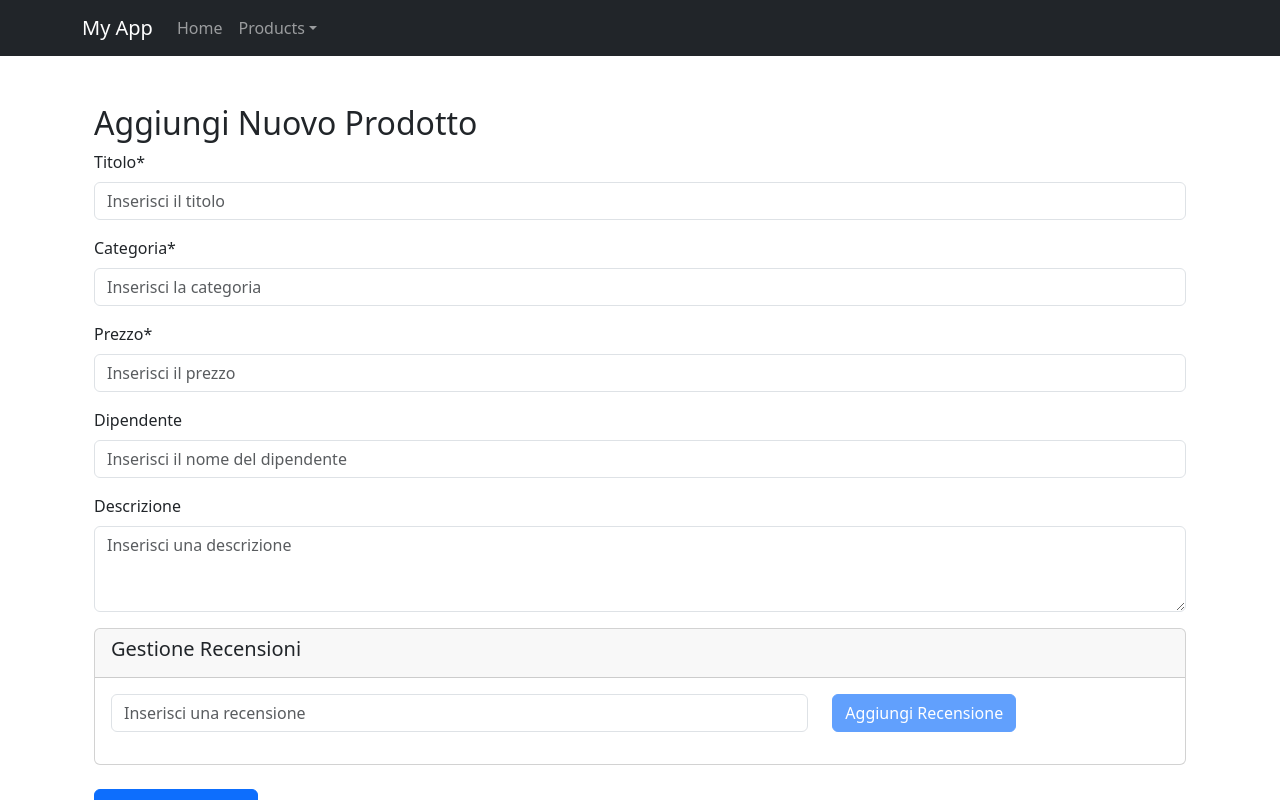
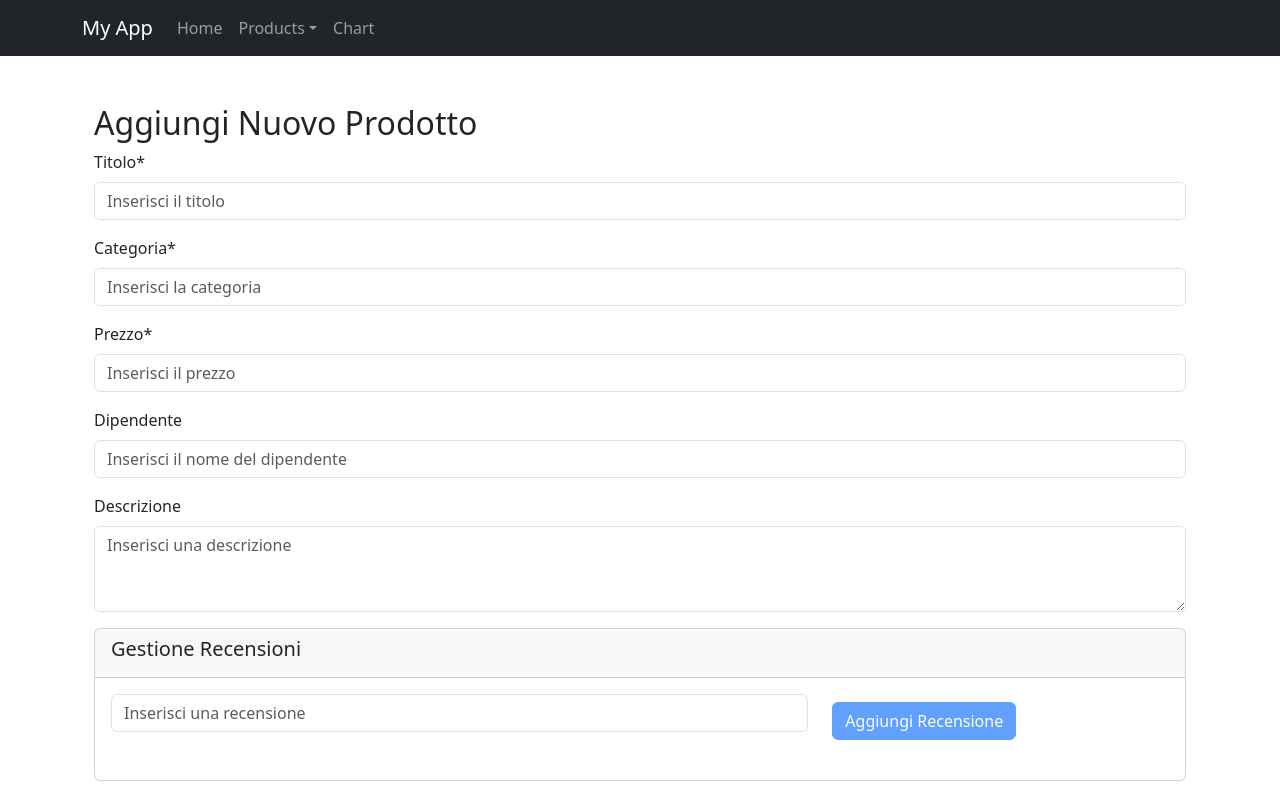
Before and after one commit to greek19/euris-test, a React (Vite) app: page /add-product in a window 1280 px wide. Shown: the top 800 px of the page. Built offline with nearby package versions, Linux system fonts and the light colour scheme.

Commit message:
implementazione chart

```diff
--- a/package.json
+++ b/package.json
@@ -16,13 +16,15 @@
     "bootstrap-icons": "^1.11.3",
     "chart.js": "^4.4.6",
     "cypress": "^13.16.0",
+    "formik": "^2.4.6",
     "react": "^18.3.1",
     "react-bootstrap": "^2.10.6",
     "react-chartjs-2": "^5.2.0",
     "react-dom": "^18.3.1",
     "react-redux": "^9.1.2",
     "react-router-bootstrap": "^0.26.3",
-    "react-router-dom": "^7.0.1"
+    "react-router-dom": "^7.0.1",
+    "yup": "^1.4.0"
   },
   "devDependencies": {
     "@eslint/js": "^9.15.0",
--- a/src/App.jsx
+++ b/src/App.jsx
@@ -4,6 +4,7 @@ import Home from './pages/Home';
 import Products from './pages/Products';
 import Layout from './components/Layout';
 import AddProduct from './pages/AddProduct';
+import CategoryChart from './pages/CategoryChart';
 
 const App = () => {
   return (
@@ -12,6 +13,7 @@ const App = () => {
         <Route path="/" element={<Home />} />
         <Route path="/products" element={<Products />} />
         <Route path="/add-product" element={<AddProduct />} />
+        <Route path='/chart' element={<CategoryChart />} />
       </Routes>
     </Layout>
   );
--- a/src/components/Header.jsx
+++ b/src/components/Header.jsx
@@ -26,6 +26,10 @@ const Header = () => {
                 Nuovo Prodotto
               </NavDropdown.Item>
             </NavDropdown>
+
+            <Nav.Link as={Link} to="/chart">
+              Chart
+            </Nav.Link>
           </Nav>
         </Navbar.Collapse>
       </Container>
--- a/src/features/products/productsApi.js
+++ b/src/features/products/productsApi.js
@@ -21,7 +21,10 @@ export const productsApi = createApi({
         method: 'DELETE',
       }),
     }),
+    getCategoriesStats: builder.query({
+      query: () => '/stats/categories', // Query per ottenere la statistica delle categorie
+    }),
   }),
 });
 
-export const { useGetProductsQuery, useAddProductMutation, useDeleteProductMutation } = productsApi;
+export const { useGetProductsQuery, useAddProductMutation, useDeleteProductMutation, useGetCategoriesStatsQuery } = productsApi;
--- a/src/pages/AddProduct.jsx
+++ b/src/pages/AddProduct.jsx
@@ -1,88 +1,85 @@
-import React, { useState } from "react";
-import { Form, Button, Container, Alert, ListGroup, Row, Col, Card, Toast, ToastContainer } from "react-bootstrap";
-import { useAddProductMutation } from "../features/products/productsApi"; // Importa il servizio RTK Query
+import React from "react";
+import { Formik, Field, Form, ErrorMessage } from "formik";
+import * as Yup from "yup";
+import {
+  Button,
+  Container,
+  Alert,
+  Card,
+  ListGroup,
+  Row,
+  Col,
+  Toast,
+  ToastContainer,
+  Pagination,
+} from "react-bootstrap";
+import { useAddProductMutation } from "../features/products/productsApi";
 
 const AddProduct = () => {
-  const [title, setTitle] = useState("");
-  const [category, setCategory] = useState("");
-  const [price, setPrice] = useState("");
-  const [employee, setEmployee] = useState("");
-  const [description, setDescription] = useState("");
-  const [reviewInput, setReviewInput] = useState(""); // Stato per l'input recensione
-  const [reviews, setReviews] = useState([]); // Stato per la lista recensioni
-  const [errors, setErrors] = useState({}); // Stato per gestire errori di validazione
-  const [success, setSuccess] = useState(false);
-  const [showToast, setShowToast] = useState(false); // Stato per il Toast
-
-  // Hook per la chiamata API
+  const [reviews, setReviews] = React.useState([]);
+  const [currentPage, setCurrentPage] = React.useState(1);
+  const [showToast, setShowToast] = React.useState(false);
+  const reviewsPerPage = 10;
   const [addProduct, { isLoading, isError, error }] = useAddProductMutation();
 
-  // Validazione dei campi obbligatori
-  const validateFields = () => {
-    const newErrors = {};
-    if (!title.trim()) newErrors.title = "Il titolo è obbligatorio.";
-    if (!category.trim()) newErrors.category = "La categoria è obbligatoria.";
-    if (!price || isNaN(price) || parseFloat(price) <= 0)
-      newErrors.price = "Il prezzo deve essere un numero positivo.";
-    return newErrors;
-  };
+  const handlePageChange = (page) => setCurrentPage(page);
 
-  // Funzione per aggiungere una recensione alla lista
-  const handleAddReview = () => {
-    if (reviewInput.trim()) {
-      setReviews([...reviews, reviewInput.trim()]);
-      setReviewInput(""); // Resetta il campo di input
+  const paginatedReviews = reviews.slice(
+    (currentPage - 1) * reviewsPerPage,
+    currentPage * reviewsPerPage
+  );
+
+  const validationSchema = Yup.object().shape({
+    title: Yup.string()
+      .required("Il titolo è obbligatorio.")
+      .max(100, "Il titolo non può superare i 100 caratteri."),
+    category: Yup.string().required("La categoria è obbligatoria."),
+    price: Yup.number()
+      .typeError("Il prezzo deve essere un numero valido.")
+      .positive("Il prezzo deve essere maggiore di zero.")
+      .max(9999999.99, "Il prezzo non può superare 9999999.99.")
+      .required("Il prezzo è obbligatorio."),
+    employee: Yup.string().max(100, "Il nome del dipendente è troppo lungo."),
+    description: Yup.string().max(500, "La descrizione non può superare i 500 caratteri."),
+  });
+
+  const handleAddReview = (review, setFieldValue) => {
+    if (review.trim()) {
+      setReviews([...reviews, review.trim()]);
+      setFieldValue("reviewInput", ""); // Resetta il campo di input
     }
   };
 
-  // Funzione per eliminare una recensione dalla lista
   const handleDeleteReview = (index) => {
     setReviews(reviews.filter((_, i) => i !== index));
   };
 
-  // Funzione per gestire l'invio del prodotto
-  const handleSubmit = async (e) => {
-    e.preventDefault();
-    const newErrors = validateFields();
-    if (Object.keys(newErrors).length > 0) {
-      setErrors(newErrors); // Mostra errori
-      return;
-    }
-
-    // Crea il nuovo prodotto
+  const handleSubmit = async (values, { resetForm }) => {
     const newProduct = {
-      title,
-      category,
-      price: parseFloat(price),
-      employee,
-      description,
+      ...values,
+      price: parseFloat(values.price),
       reviews,
     };
 
     try {
-      const response = await addProduct(newProduct).unwrap(); // Chiamata all'API
+      await addProduct(newProduct).unwrap();
 
-      setSuccess(true);
       setShowToast(true); // Mostra il Toast
-
-      // Resetta il form
-      setTitle("");
-      setCategory("");
-      setPrice("");
-      setEmployee("");
-      setDescription("");
-      setReviews([]);
-      setErrors({});
+      resetForm(); // Resetta il form
+      setReviews([]); // Resetta le recensioni
     } catch (err) {
       console.error("Errore durante l'aggiunta del prodotto:", err);
     }
-    window.scrollTo(0, 0)
   };
 
   return (
     <Container className="my-4">
       <h2>Aggiungi Nuovo Prodotto</h2>
-      {isError && <Alert variant="danger">Errore: {error?.data?.message || "Impossibile aggiungere il prodotto."}</Alert>}
+      {isError && (
+        <Alert variant="danger">
+          Errore: {error?.data?.message || "Impossibile aggiungere il prodotto."}
+        </Alert>
+      )}
 
       {/* Toast di successo */}
       <ToastContainer position="top-end" className="p-3">
@@ -100,66 +97,108 @@ const AddProduct = () => {
         </Toast>
       </ToastContainer>
 
-      <Form onSubmit={handleSubmit}>
-        {/* Campi principali del prodotto */}
-        <Form.Group className="mb-3">
-          <Form.Label>Titolo*</Form.Label>
-          <Form.Control
+      <Formik
+        initialValues={{
+          title: "",
+          category: "",
+          price: "",
+          employee: "",
+          description: "",
+          reviewInput: "",
+        }}
+        validationSchema={validationSchema}
+        onSubmit={handleSubmit}
+      >
+        {({ values, handleChange, setFieldValue }) => (
+          <Form>
+            {/* Titolo */}
+            <div className="mb-3">
+              <label className="form-label">Titolo*</label>
+              <Field
+                name="title"
                 type="text"
+                className="form-control"
                 placeholder="Inserisci il titolo"
-            value={title}
-            onChange={(e) => setTitle(e.target.value)}
-            isInvalid={!!errors.title}
               />
-          <Form.Control.Feedback type="invalid">{errors.title}</Form.Control.Feedback>
-        </Form.Group>
+              <div className="invalid-feedback d-block">
+                <ErrorMessage name="title" />
+              </div>
+            </div>
 
-        <Form.Group className="mb-3">
-          <Form.Label>Categoria*</Form.Label>
-          <Form.Control
+            {/* Categoria */}
+            <div className="mb-3">
+              <label className="form-label">Categoria*</label>
+              <Field
+                name="category"
                 type="text"
+                className="form-control"
                 placeholder="Inserisci la categoria"
-            value={category}
-            onChange={(e) => setCategory(e.target.value)}
-            isInvalid={!!errors.category}
               />
-          <Form.Control.Feedback type="invalid">{errors.category}</Form.Control.Feedback>
-        </Form.Group>
+              <div className="invalid-feedback d-block">
+                <ErrorMessage name="category" />
+              </div>
+            </div>
 
-        <Form.Group className="mb-3">
-          <Form.Label>Prezzo*</Form.Label>
-          <Form.Control
-            type="number"
+            {/* Prezzo */}
+            <div className="mb-3">
+              <label className="form-label">Prezzo*</label>
+              <Field
+                name="price"
+                type="text"  // Usa 'text' per poter applicare una maschera personalizzata
+                className="form-control"
                 placeholder="Inserisci il prezzo"
-            value={price}
-            onChange={(e) => setPrice(e.target.value)}
-            isInvalid={!!errors.price}
+                onInput={(e) => {
+                  // Rimuove tutto tranne numeri, punto e virgola
+                  let value = e.target.value;
+                  value = value.replace(/[^\d,\.]/g, '') // Consente solo numeri e simboli di decimali
+                    .replace(/,/g, '.'); // Cambia la virgola in punto per il formato decimale
+
+                  // Limita i decimali a due cifre
+                  if (value.indexOf('.') !== -1) {
+                    const [integer, decimals] = value.split('.');
+                    if (decimals.length > 2) {
+                      value = `${integer}.${decimals.substring(0, 2)}`;
+                    }
+                  }
+
+                  e.target.value = value;
+                }}
               />
-          <Form.Control.Feedback type="invalid">{errors.price}</Form.Control.Feedback>
-        </Form.Group>
+              <div className="invalid-feedback d-block">
+                <ErrorMessage name="price" />
+              </div>
+            </div>
 
-        <Form.Group className="mb-3">
-          <Form.Label>Dipendente</Form.Label>
-          <Form.Control
+            {/* Dipendente */}
+            <div className="mb-3">
+              <label className="form-label">Dipendente</label>
+              <Field
+                name="employee"
                 type="text"
+                className="form-control"
                 placeholder="Inserisci il nome del dipendente"
-            value={employee}
-            onChange={(e) => setEmployee(e.target.value)}
               />
-        </Form.Group>
+              <div className="invalid-feedback d-block">
+                <ErrorMessage name="employee" />
+              </div>
+            </div>
 
-        <Form.Group className="mb-3">
-          <Form.Label>Descrizione</Form.Label>
-          <Form.Control
+            {/* Descrizione */}
+            <div className="mb-3">
+              <label className="form-label">Descrizione</label>
+              <Field
+                name="description"
                 as="textarea"
-            rows={3}
+                rows="3"
+                className="form-control"
                 placeholder="Inserisci una descrizione"
-            value={description}
-            onChange={(e) => setDescription(e.target.value)}
               />
-        </Form.Group>
+              <div className="invalid-feedback d-block">
+                <ErrorMessage name="description" />
+              </div>
+            </div>
 
-        {/* Card per le recensioni */}
+            {/* Recensioni */}
             <Card className="mb-4">
               <Card.Header>
                 <h5>Gestione Recensioni</h5>
@@ -167,48 +206,86 @@ const AddProduct = () => {
               <Card.Body>
                 <Row>
                   <Col sm={8}>
-                <Form.Control
+                    <Field
+                      name="reviewInput"
                       type="text"
+                      className="form-control"
                       placeholder="Inserisci una recensione"
-                  value={reviewInput}
-                  onChange={(e) => setReviewInput(e.target.value)}
+                      value={values.reviewInput}
+                      onChange={handleChange}
                     />
                   </Col>
                   <Col sm={4}>
                     <Button
                       variant="primary"
-                  onClick={handleAddReview}
-                  disabled={!reviewInput.trim()}
+                      className="my-2"
+                      onClick={() =>
+                        handleAddReview(values.reviewInput, setFieldValue)
+                      }
+                      disabled={!values.reviewInput.trim()}
                     >
                       Aggiungi Recensione
                     </Button>
                   </Col>
                 </Row>
-            {/* Mostra le recensioni aggiunte */}
+
+                {/* Mostra le recensioni con paginazione */}
                 <ListGroup className="mt-3">
-              {reviews.map((review, index) => (
+                  {paginatedReviews.map((review, index) => (
                     <ListGroup.Item
-                  key={index}
+                      key={index + (currentPage - 1) * reviewsPerPage}
                       className="d-flex justify-content-between align-items-center"
                     >
                       {review}
                       <Button
                         variant="danger"
                         size="sm"
-                    onClick={() => handleDeleteReview(index)}
+                        onClick={() =>
+                          handleDeleteReview(index + (currentPage - 1) * reviewsPerPage)
+                        }
                       >
-                    Elimina
+                        <i className="bi bi-trash"></i>
                       </Button>
                     </ListGroup.Item>
                   ))}
                 </ListGroup>
+
+                {/* Paginazione */}
+                {reviews.length > reviewsPerPage && (
+                  <Pagination className="mt-3 justify-content-center">
+                    <Pagination.Prev
+                      onClick={() => handlePageChange(currentPage - 1)}
+                      disabled={currentPage === 1}
+                    />
+                    {Array.from({
+                      length: Math.ceil(reviews.length / reviewsPerPage),
+                    }).map((_, index) => (
+                      <Pagination.Item
+                        key={index + 1}
+                        active={currentPage === index + 1}
+                        onClick={() => handlePageChange(index + 1)}
+                      >
+                        {index + 1}
+                      </Pagination.Item>
+                    ))}
+                    <Pagination.Next
+                      onClick={() => handlePageChange(currentPage + 1)}
+                      disabled={
+                        currentPage === Math.ceil(reviews.length / reviewsPerPage)
+                      }
+                    />
+                  </Pagination>
+                )}
               </Card.Body>
             </Card>
 
+            {/* Submit */}
             <Button variant="primary" type="submit" disabled={isLoading}>
               {isLoading ? "Aggiungendo..." : "Aggiungi Prodotto"}
             </Button>
           </Form>
+        )}
+      </Formik>
     </Container>
   );
 };
```
Also changed, not shown: src/components/CustomModal.jsx (+4 -5 lines), src/components/TruncatedText.jsx (added, +25 -0 lines), src/pages/CategoryChart.jsx (added, +67 -0 lines), src/pages/Products.jsx (+24 -11 lines), 1 other file (tests, documents, lock files or other folders). Lines whose indentation alone changed are shown as unchanged.
